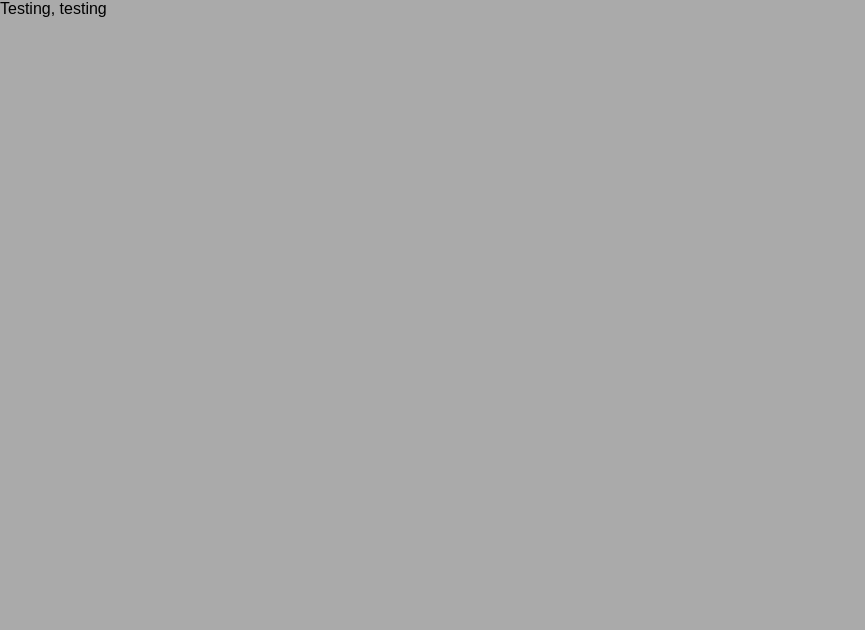
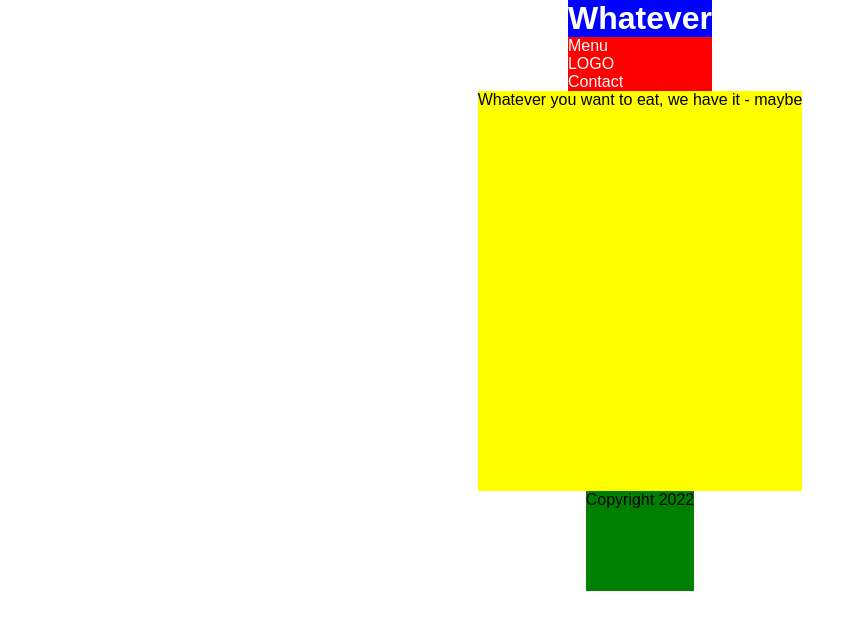
Before and after one commit to Danelle-Gunter/restaurant-page, a website built with webpack: page dist/index.html in a window 1280 px wide. Shown: the whole page, without its empty margins (0-865 px from the left). Built offline with nearby package versions, Linux system fonts and the light colour scheme.

Commit message:
Coding files to display a webpage

```diff
--- a/src/index.js
+++ b/src/index.js
@@ -1,17 +1,70 @@
-import _ from 'lodash';
 import './style.css';
-import printMe from './print.js';
 
-function component() {
+function createHeader() {
+    const header = document.createElement("header");
+    header.setAttribute('id', 'header');
 
-    const element = document.createElement('container');
-    // element.classList.add('content');
-    const navBar = document.createElement('nav');
+    const restaurantName = document.createElement("h1");
+    restaurantName.classList.add("restaurant-name");
+    restaurantName.textContent = "Whatever";
 
-    element.appendChild(navBar);
-    element.textContent = 'Testing, testing';
+    header.appendChild(restaurantName);
+    header.appendChild(createNav());
 
-    return element;
+    return header;
 }
 
-document.body.appendChild(component());
+function createNav() {
+    const nav = document.createElement('nav');
+    nav.setAttribute('id', 'navigation');
+
+    const list = document.createElement('ul');
+    list.classList.add('nav-ul');
+    nav.appendChild(list);
+
+    const listItems = ['Menu', 'LOGO', 'Contact'];
+
+    for (const item of listItems) {
+        const li = document.createElement('li');
+        li.classList.add('nav-li');
+        li.textContent = item;
+        list.appendChild(li);
+    }
+
+    return nav;
+}
+
+function createMain() {
+    const main = document.createElement("main");
+    main.setAttribute('id', 'main');
+
+    main.textContent = "Whatever you want to eat, we have it - maybe";
+
+    return main;
+}
+
+function createFooter() {
+    const footer = document.createElement("footer");
+    footer.setAttribute('id', 'footer');
+
+    const copyright = document.createElement('p');
+    copyright.textContent = `Copyright ${new Date().getFullYear()}`;
+
+    footer.appendChild(copyright);
+
+    return footer;
+}
+
+function createWebpage() {
+
+    const webpage = document.createElement('div');
+    webpage.setAttribute('id', 'container');
+
+    webpage.appendChild(createHeader());
+    webpage.appendChild(createMain());
+    webpage.appendChild(createFooter());
+
+    return webpage;
+}
+
+document.body.appendChild(createWebpage());
--- a/src/print.js
+++ b/src/print.js
@@ -1,3 +1,5 @@
-export default function printMe() {
-    console.log('I get called from print.js!');
+function printMe() {
+    alert('I get called from print.js!');
 }
+
+export default printMe;
--- a/src/style.css
+++ b/src/style.css
@@ -4,23 +4,38 @@
 }
 
 body {
-    background-color: #aaa;
+    /* background-color: #ddd; */
     font-family: Arial, Helvetica, sans-serif;
 }
 
-.container {
+#container {
     display: flex;
     flex-direction: column;
     align-items: center;
     width: 100%;
-    border: 1px solid #000;
+    /* border: 1px solid #000; */
 }
 
-nav {
-    display: flex;
+#header {
+    background-color: blue;
+    color: white;
+}
+
+#navigation {
+    /* display: flex;
     justify-content: space-between;
     align-items: center;
     width: 100%;
-    height: 50px;
-    background-color: #fff;
+    height: 50px; */
+    background-color: red;
 }
+
+#main {
+    background-color: yellow;
+    height: 400px;
+}
+
+#footer {
+    background-color: green;
+    height: 100px;
+}
```
Also changed, not shown: dist/index.bundle.js, dist/print.bundle.js.
